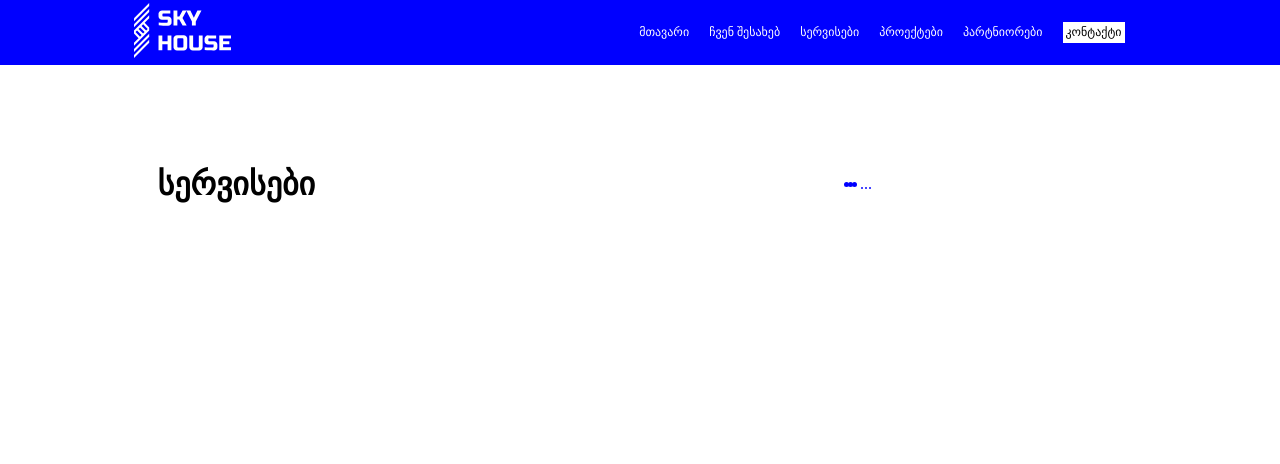
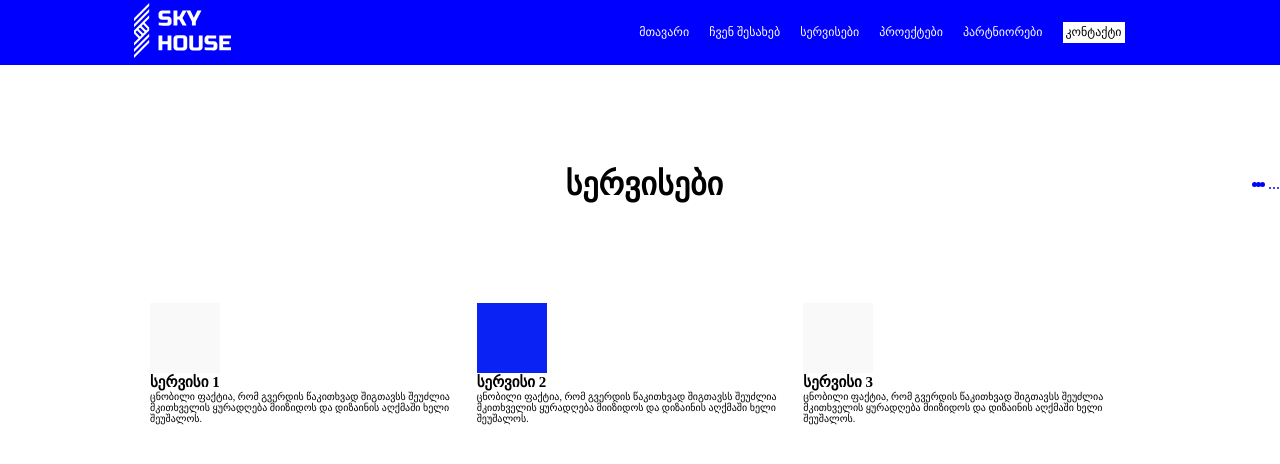
Before and after one commit to Mikheil-Abuladze/M.Abuladze-Davaleba-N8, a plain HTML site: page index.html in a window 1280 px wide. Drawn offline with Linux system fonts and the light colour scheme.

Commit message:
წინ წავიყვანე სერვისების სექცია

```diff
--- a/css/style.css
+++ b/css/style.css
@@ -47,7 +47,6 @@
   padding: 3px;
 }
 .services {
-  width: 872px;
   display: flex;
   flex-direction: row;
   align-items: center;
@@ -62,5 +61,29 @@
   flex-direction: row;
   justify-content: right;
   color: blue;
+}
 
+.Fixed1 {
+  background-color: #F9F9F9;
+  width: 70px;
+  height: 70px;
 }
+.Fixed2 {
+  background-color: #0A22F4;
+  width: 70px;
+  height: 70px;
+}
+.Fixed3 {
+  background-color: #F9F9F9;
+  width: 70px;
+  height: 70px;
+}
+section {
+  font-size: 10px;
+  display: flex;
+  flex-direction: row;
+  align-items: center;
+  justify-content: center;
+  margin-right: 150px;
+  margin-left: 150px;
+}
--- a/index.html
+++ b/index.html
@@ -30,5 +30,43 @@
         <li>.</li>
       </ul>
     </div>
+    <section>
+      <div>
+        <div>
+          <div class="Fixed1"></div>
+        </div>
+        <div>
+          <h2>სერვისი 1</h2>
+        </div>
+        <div>
+          <p>ცნობილი ფაქტია, რომ გვერდის წაკითხვად შიგთავსს შეუძლია მკითხველის ყურადღება მიიზიდოს და დიზაინის აღქმაში ხელი შეუშალოს.
+          </p>
+        </div>
+      </div>
+      <div>
+        <div>
+          <div class="Fixed2"></div>
+        </div>
+        <div>
+          <h2>სერვისი 2</h2>
+        </div>
+        <div>
+          <p>ცნობილი ფაქტია, რომ გვერდის წაკითხვად შიგთავსს შეუძლია მკითხველის ყურადღება მიიზიდოს და დიზაინის აღქმაში ხელი შეუშალოს.
+          </p>
+        </div>
+      </div>
+      <div>
+        <div>
+          <div class="Fixed3"></div>
+        </div>
+        <div>
+          <h2>სერვისი 3</h2>
+        </div>
+        <div>
+          <p>ცნობილი ფაქტია, რომ გვერდის წაკითხვად შიგთავსს შეუძლია მკითხველის ყურადღება მიიზიდოს და დიზაინის აღქმაში ხელი შეუშალოს.
+          </p>
+        </div>
+      </div>
+    </section>
   </body>
 </html>
```
